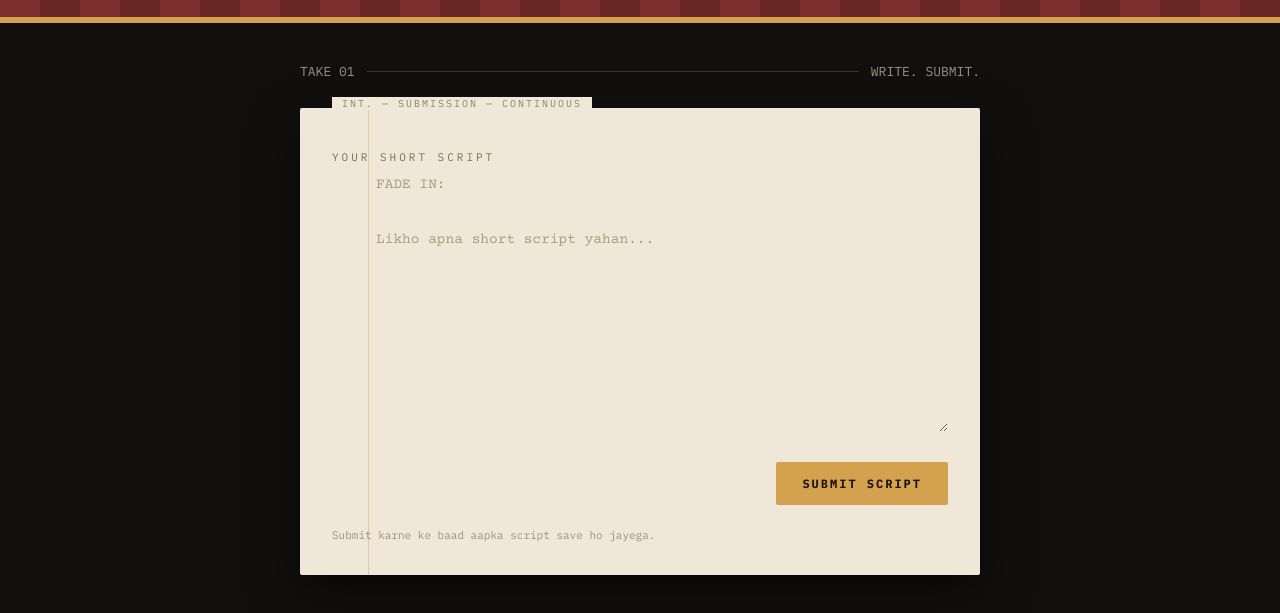
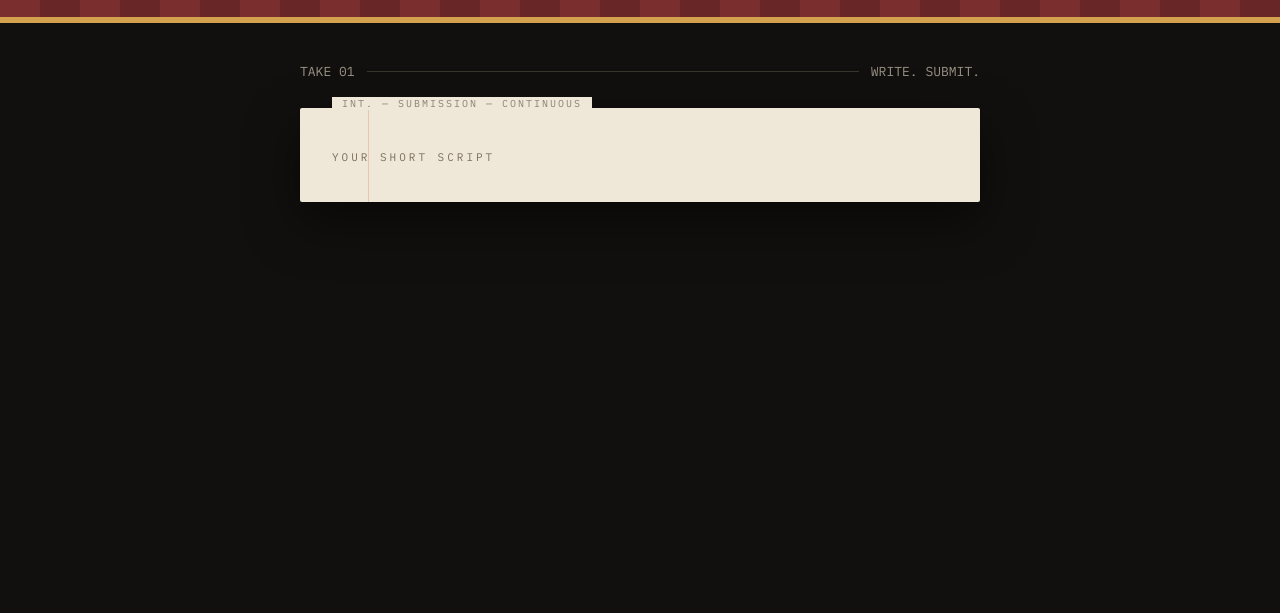
Before and after one commit to gauravchhonkar827/IMAGIN-KING-SHORT-SCRIPT, a plain HTML site: page index.html in a window 1280 px wide. Shown: the part 145-758 px from the top of the page. Drawn offline with nearby package versions, Linux system fonts and the light colour scheme.

Commit message:
Update index.html

```diff
--- a/index.html
+++ b/index.html
@@ -32,7 +32,7 @@
       <div class="ik-page">
         <form id="ik-form">
           <label class="ik-label" for="ik-script">Your Short Script</label>
-          <textarea id="ik-script" name="script" placeholder="FADE IN:&#10;&#10;Likho apna short script yahan..." required></textarea>
+          <textarea id="ik-script" name="script" placeholder="FADE IN:&#10;&#10; required></textarea>
 
           <div class="ik-msg" id="ik-msg"></div>
 
@@ -40,9 +40,6 @@
             <button type="submit" class="ik-submit" id="ik-submit-btn">Submit Script</button>
           </div>
 
-          <div class="ik-hint">
-            Submit karne ke baad aapka script save ho jayega.
-          </div>
         </form>
       </div>
     </div>
```
